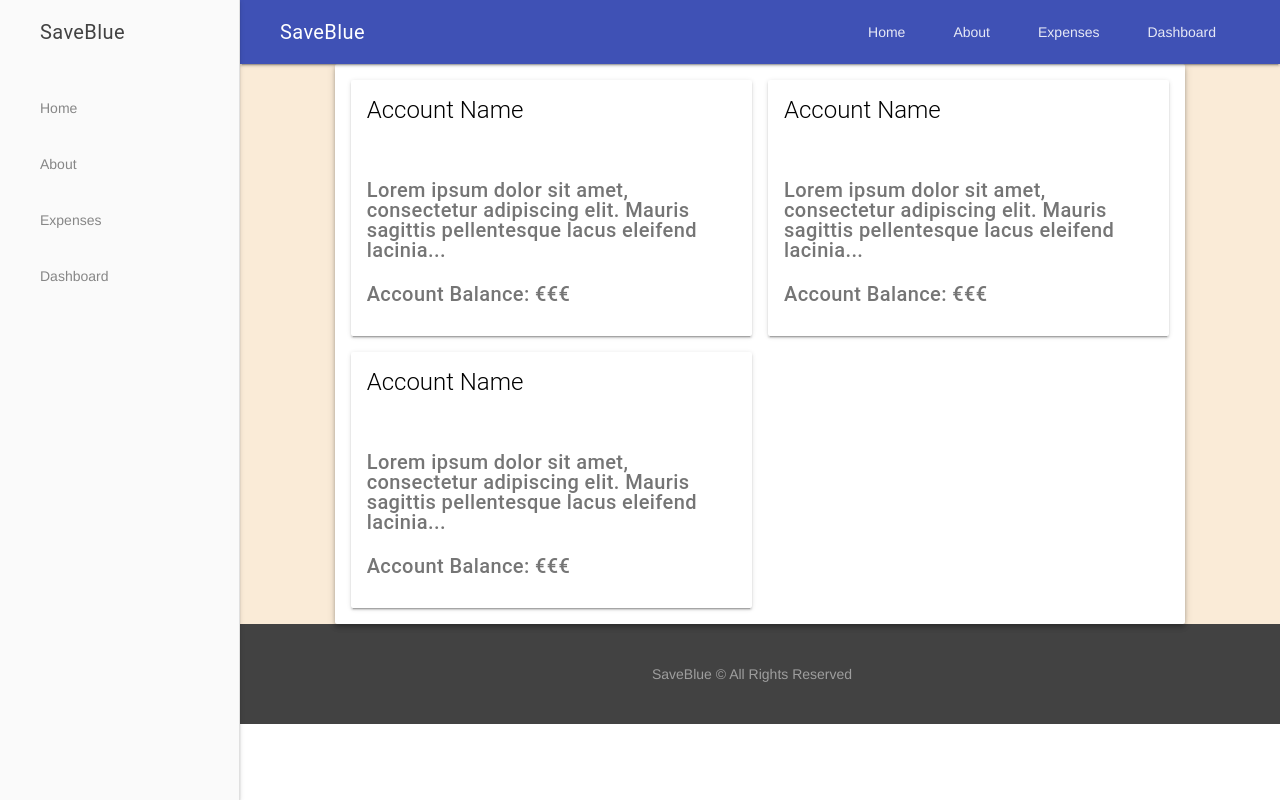
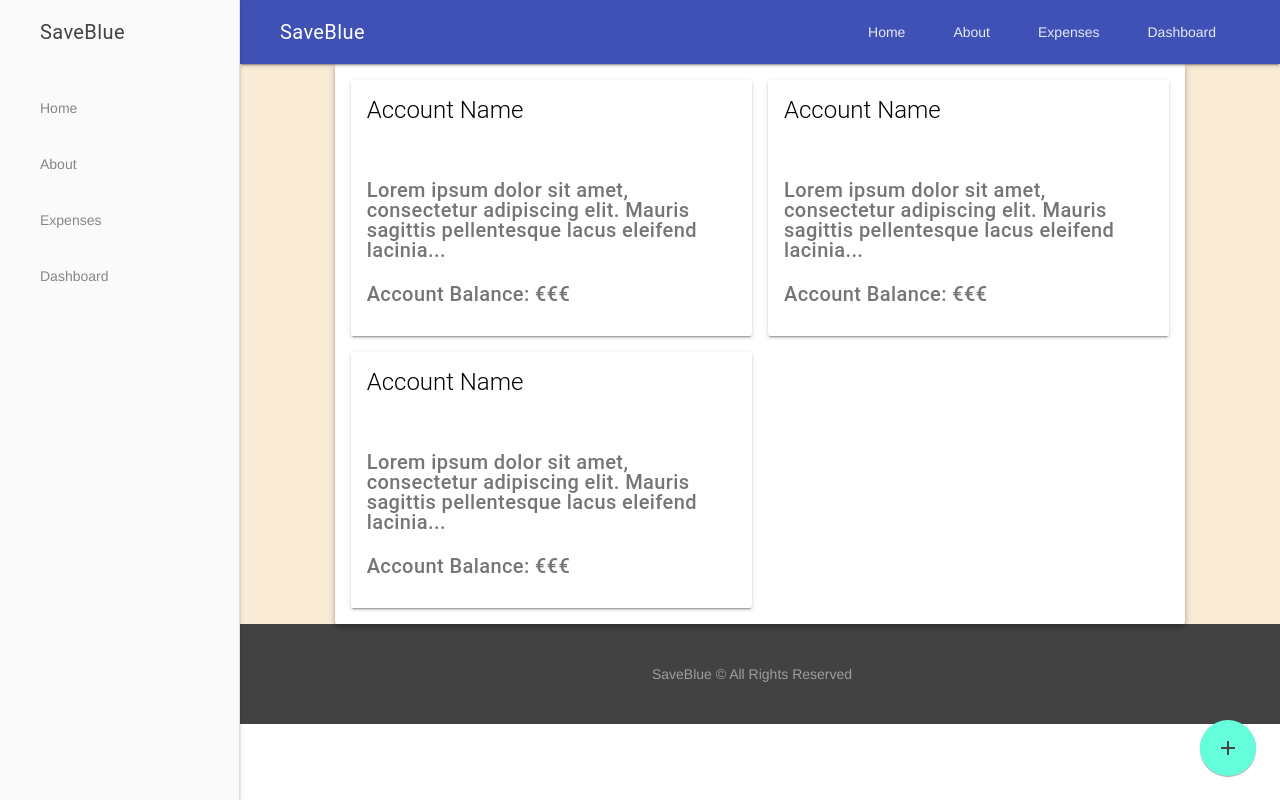
Before and after one commit to SaveBlue/SaveBlue-Web-App, a Vue app in the folder src/frontend/: page /dashboard in a window 1280 px wide. Built offline with nearby package versions, Linux system fonts and the light colour scheme.

Commit message:
Add floating action button

```diff
--- /dev/null
+++ b/src/frontend/src/components/FAB.vue
@@ -0,0 +1,27 @@
+<template>
+  <button v-on:click="fabClick" class="mdl-button mdl-js-button mdl-button--fab mdl-js-ripple-effect mdl-button--colored">
+    <i class="material-icons">add</i>
+  </button>
+</template>
+
+<script>
+export default {
+name: "FAB",
+methods: {
+  fabClick: function (){
+    alert('fab')
+  }
+}
+}
+</script>
+
+<style scoped>
+  button{
+    position: fixed;
+    right: 24px;
+    bottom: 24px;
+    padding-top: 24px;
+    margin-bottom: 0;
+    z-index: 998;
+  }
+</style>
--- a/src/frontend/src/views/Dashboard.vue
+++ b/src/frontend/src/views/Dashboard.vue
@@ -7,14 +7,16 @@
           <AccountDashboardCard/>
         </div>
       </div>
+    <FAB/>
   </div>
 </template>
 
 <script>
 import AccountDashboardCard from "@/components/AccountDashboardCard";
+import FAB from "@/components/FAB";
 export default {
 name: "Dashboard",
-  components: {AccountDashboardCard}
+  components: {FAB, AccountDashboardCard}
 }
 </script>
 
--- a/src/frontend/src/views/Home.vue
+++ b/src/frontend/src/views/Home.vue
@@ -1,7 +1,6 @@
 <template>
   <div class="home">
     <SignIn />
-
     <HelloWorld msg="Welcome to Your Vue.js App"/>
 
   </div>
@@ -11,7 +10,6 @@
 // @ is an alias to /src
 import HelloWorld from '@/components/HelloWorld.vue'
 import SignIn from "@/components/SignIn";
-
 
 export default {
   name: 'Home',
```
